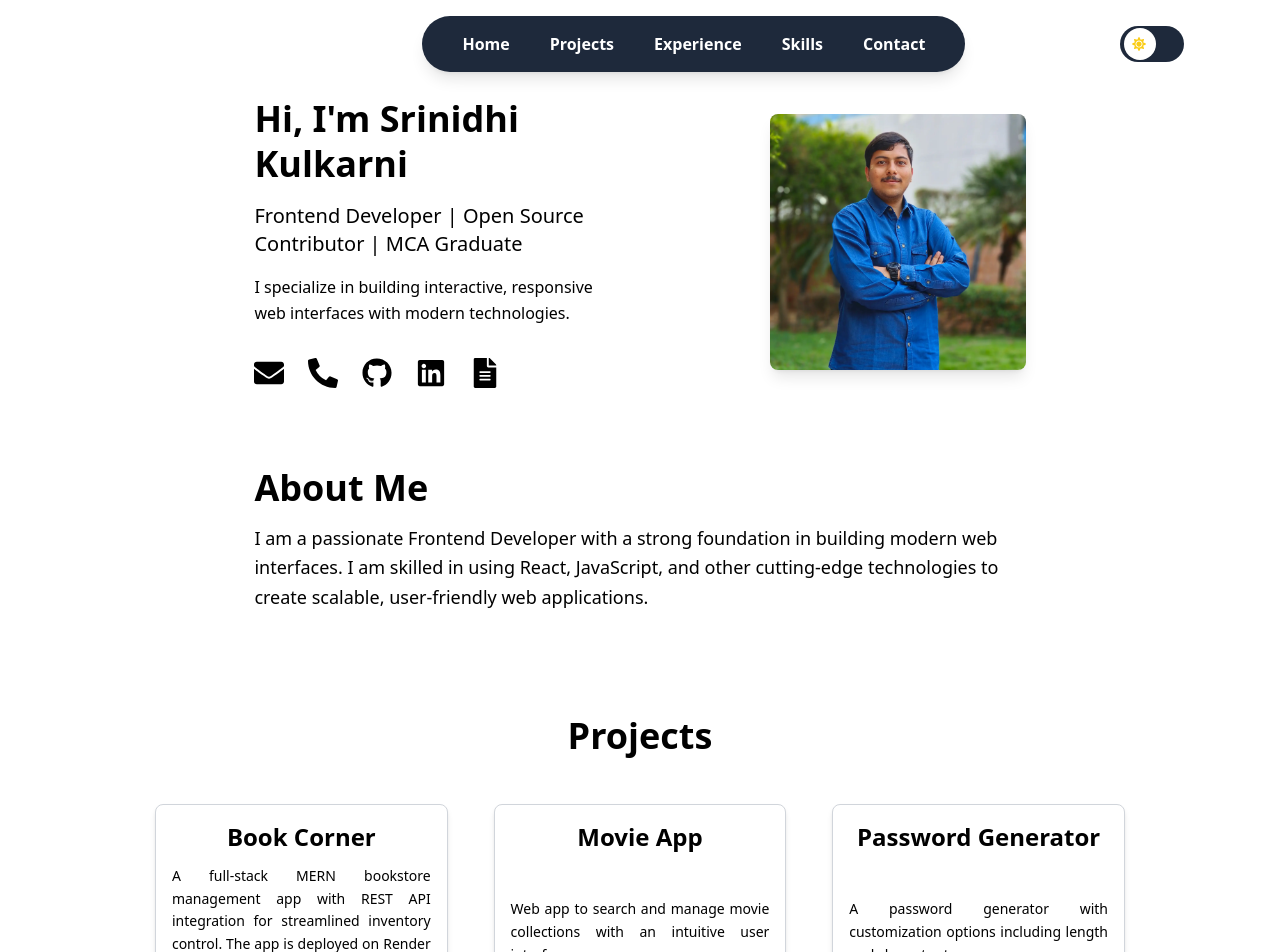
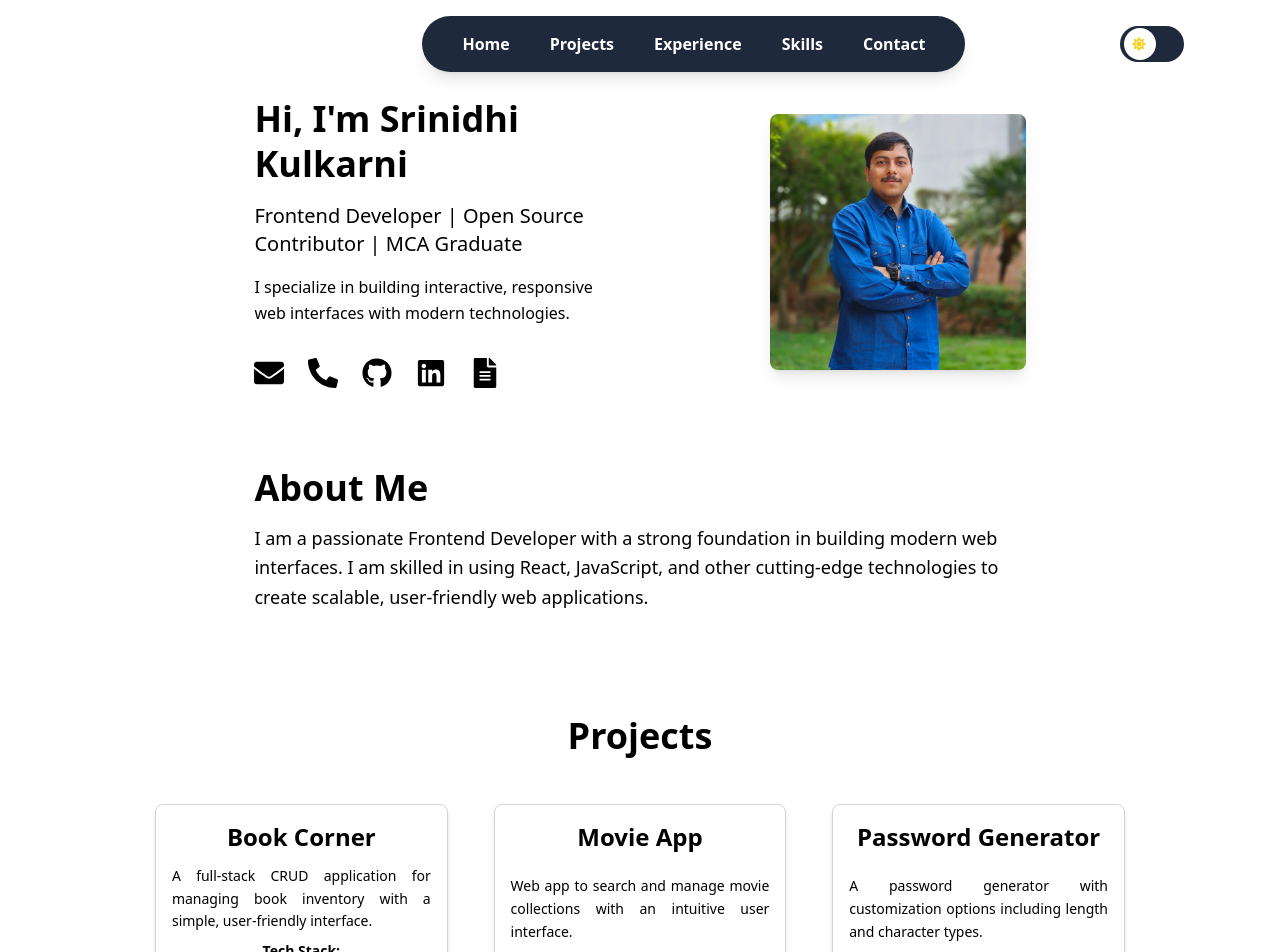
Before and after one commit to srinidhifd/srinidhi-portfolio, a React (Vite) app: page / in a window 1280 px wide. Shown: the top 952 px of the page. Built offline with nearby package versions, Linux system fonts and the light colour scheme.

Commit message:
added Book-Corner Project

```diff
--- a/src/components/Projects.tsx
+++ b/src/components/Projects.tsx
@@ -50,8 +50,8 @@ const Projects = ({ theme }: { theme: string }) => (
     <div className="flex flex-wrap justify-around gap-10">
       <Project
         name="Book Corner"
-        description="A full-stack MERN bookstore management app with REST API integration for streamlined inventory control. The app is deployed on Render and provides a responsive user experience across devices."
-        techStack={['React.js', 'Node.js', 'Express.js', 'MongoDB']}
+        description="A full-stack CRUD application for managing book inventory with a simple, user-friendly interface."
+        techStack={['React.js', 'Node.js', 'Express.js', 'MongoDB','Tailwind CSS','Mongoose']}
         github="https://github.com/srinidhifd/BookCorner"
         live="https://book-corner-frontend.onrender.com"
       />
```
